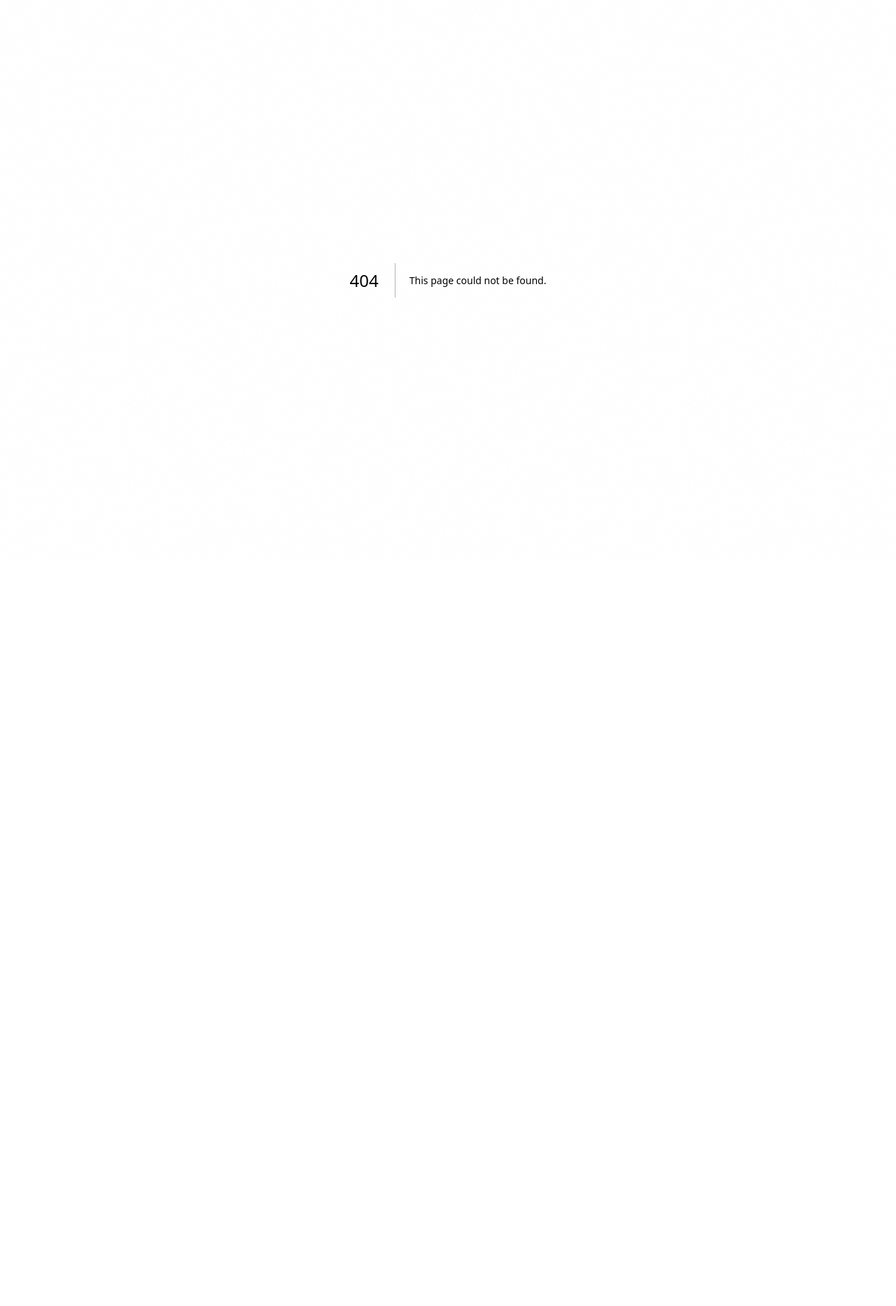
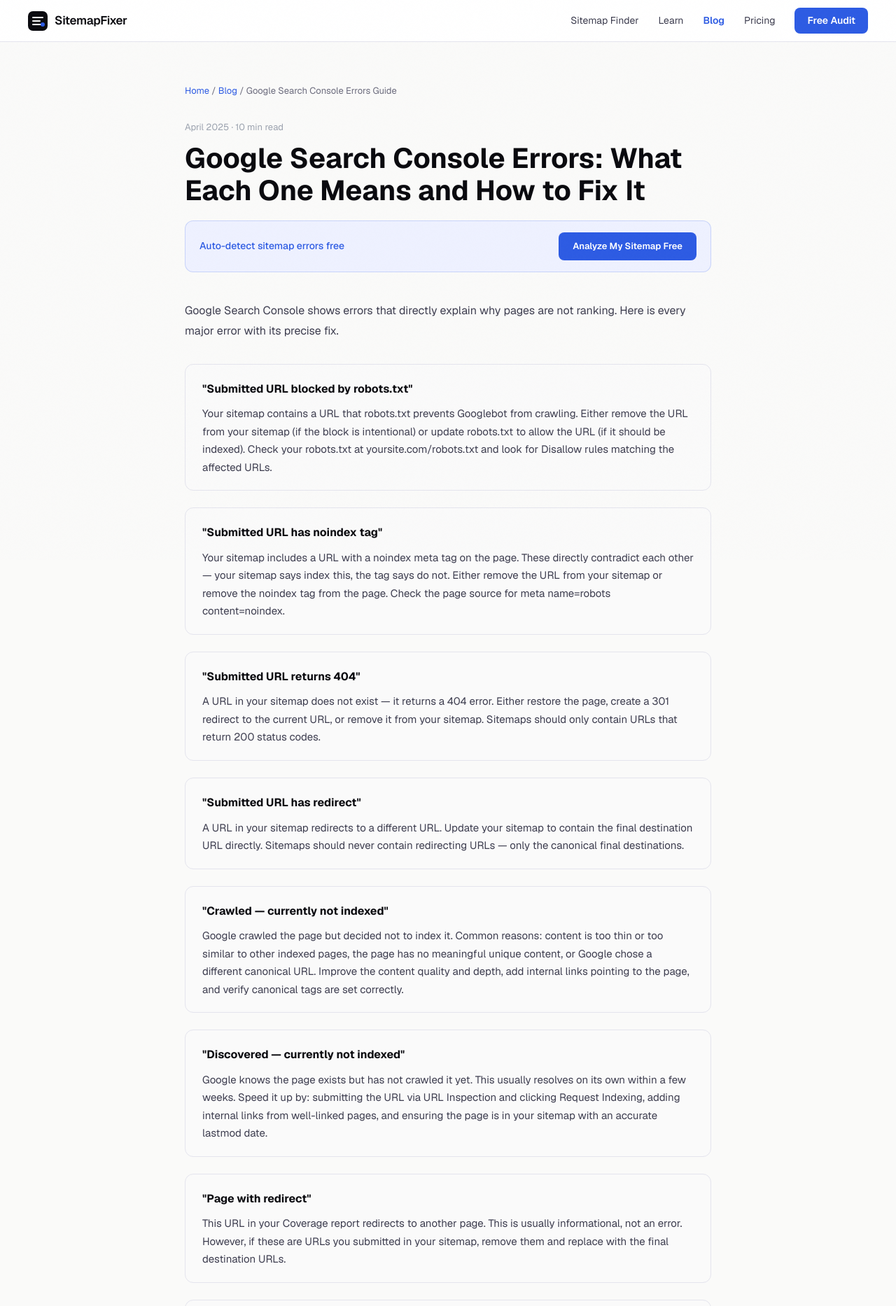
Before and after one commit to Watermelon-Coctail-Bar/sitemap-fixer, a Next.js app: page /blog/google-search-console-errors-guide in a window 1280 px wide. Before the commit this address had no page. Shown: the top 1866 px of the page at 70% size. Before the commit the page ends 800 px from the top, so only its background shows below. Built offline with nearby package versions, Linux system fonts and the light colour scheme.

Commit message:
Create page.tsx

```diff
--- /dev/null
+++ b/src/app/blog/google-search-console-errors-guide/page.tsx
@@ -0,0 +1,51 @@
+import type { Metadata } from 'next';
+export const metadata: Metadata = {
+  title: 'Google Search Console Errors: What Each One Means and How to Fix It | SitemapFixer',
+  description: "Every error in Google Search Console means something specific. This guide explains the most common GSC errors and the exact steps to fix each one.",
+  alternates: { canonical: 'https://sitemapfixer.com/blog/google-search-console-errors-guide' },
+  openGraph: { title: 'Google Search Console Errors: Complete Fix Guide', description: 'What every GSC error means and exactly how to fix it.', url: 'https://sitemapfixer.com/blog/google-search-console-errors-guide', type: 'article' },
+};
+const errors = [
+  { e: "Submitted URL blocked by robots.txt", fix: "Your sitemap contains a URL that robots.txt prevents Googlebot from crawling. Either remove the URL from your sitemap (if the block is intentional) or update robots.txt to allow the URL (if it should be indexed). Check your robots.txt at yoursite.com/robots.txt and look for Disallow rules matching the affected URLs." },
+  { e: "Submitted URL has noindex tag", fix: "Your sitemap includes a URL with a noindex meta tag on the page. These directly contradict each other — your sitemap says index this, the tag says do not. Either remove the URL from your sitemap or remove the noindex tag from the page. Check the page source for meta name=robots content=noindex." },
+  { e: "Submitted URL returns 404", fix: "A URL in your sitemap does not exist — it returns a 404 error. Either restore the page, create a 301 redirect to the current URL, or remove it from your sitemap. Sitemaps should only contain URLs that return 200 status codes." },
+  { e: "Submitted URL has redirect", fix: "A URL in your sitemap redirects to a different URL. Update your sitemap to contain the final destination URL directly. Sitemaps should never contain redirecting URLs — only the canonical final destinations." },
+  { e: "Crawled — currently not indexed", fix: "Google crawled the page but decided not to index it. Common reasons: content is too thin or too similar to other indexed pages, the page has no meaningful unique content, or Google chose a different canonical URL. Improve the content quality and depth, add internal links pointing to the page, and verify canonical tags are set correctly." },
+  { e: "Discovered — currently not indexed", fix: "Google knows the page exists but has not crawled it yet. This usually resolves on its own within a few weeks. Speed it up by: submitting the URL via URL Inspection and clicking Request Indexing, adding internal links from well-linked pages, and ensuring the page is in your sitemap with an accurate lastmod date." },
+  { e: "Page with redirect", fix: "This URL in your Coverage report redirects to another page. This is usually informational, not an error. However, if these are URLs you submitted in your sitemap, remove them and replace with the final destination URLs." },
+  { e: "Duplicate without user-selected canonical", fix: "Google found duplicate content and chose its own canonical — not necessarily the one you prefer. Explicitly add a canonical tag to the page pointing to your preferred URL: link rel=canonical href=https://yoursite.com/preferred-url." },
+  { e: "Server error (5xx)", fix: "Google got a 5xx server error when crawling the page. Check your server logs for the specific error. Common causes: server overload during crawl, PHP errors, database timeouts. Fix the underlying server issue, then use URL Inspection to request re-crawling." },
+];
+export default function Page() {
+  return (
+    <article style={{ maxWidth: 800, margin: '0 auto', padding: '60px 24px' }}>
+      <nav style={{ fontSize: 13, color: '#6b6b7d', marginBottom: 32 }}>
+        <a href="/" style={{ color: '#2d5be3', textDecoration: 'none' }}>Home</a>{' / '}
+        <a href="/blog" style={{ color: '#2d5be3', textDecoration: 'none' }}>Blog</a>{' / '}
+        <span>Google Search Console Errors Guide</span>
+      </nav>
+      <div style={{ fontSize: 13, color: '#9ca3af', marginBottom: 12 }}>April 2025 · 10 min read</div>
+      <h1 style={{ fontSize: 40, fontWeight: 700, color: '#0a0a0f', marginBottom: 20, lineHeight: 1.15 }}>Google Search Console Errors: What Each One Means and How to Fix It</h1>
+      <div style={{ background: '#eef1ff', border: '1px solid rgba(45,91,227,0.2)', borderRadius: 12, padding: '16px 20px', marginBottom: 40, display: 'flex', alignItems: 'center', justifyContent: 'space-between', gap: 16 }}>
+        <span style={{ fontSize: 14, color: '#2d5be3', fontWeight: 500 }}>Auto-detect sitemap errors free</span>
+        <a href="/" style={{ background: '#2d5be3', color: 'white', padding: '10px 20px', borderRadius: 8, textDecoration: 'none', fontWeight: 600, fontSize: 13 }}>Analyze My Sitemap Free</a>
+      </div>
+      <div style={{ fontSize: 16, color: '#3d3d4f', lineHeight: 1.85 }}>
+        <p style={{ marginBottom: 32 }}>Google Search Console shows errors that directly explain why pages are not ranking. Here is every major error with its precise fix.</p>
+        <div style={{ display: 'flex', flexDirection: 'column', gap: 24 }}>
+          {errors.map(({ e, fix }) => (
+            <div key={e} style={{ border: '1px solid #e4e4ed', borderRadius: 12, padding: '20px 24px', background: '#fafafa' }}>
+              <div style={{ fontWeight: 700, color: '#0a0a0f', marginBottom: 8, fontSize: 16 }}>"{e}"</div>
+              <p style={{ margin: 0, fontSize: 15, color: '#3d3d4f', lineHeight: 1.7 }}>{fix}</p>
+            </div>
+          ))}
+        </div>
+      </div>
+      <div style={{ background: '#0a0a0f', borderRadius: 12, padding: '32px', textAlign: 'center', marginTop: 56 }}>
+        <div style={{ fontSize: 20, fontWeight: 700, color: 'white', marginBottom: 8 }}>Fix your sitemap errors automatically</div>
+        <div style={{ color: '#9999aa', marginBottom: 20, fontSize: 14 }}>Free analysis — detects all sitemap and indexing errors</div>
+        <a href="/" style={{ background: 'white', color: '#0a0a0f', padding: '14px 28px', borderRadius: 8, textDecoration: 'none', fontWeight: 700 }}>Analyze My Sitemap Free</a>
+      </div>
+    </article>
+  );
+}
```
